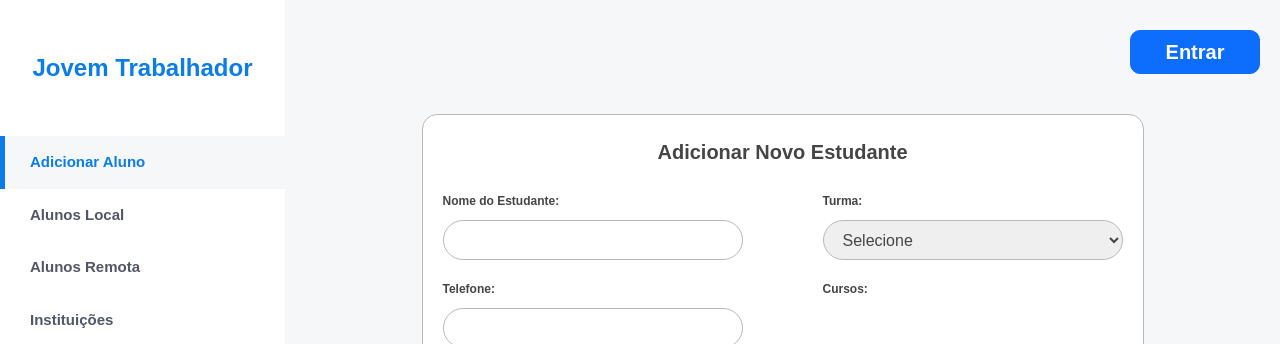
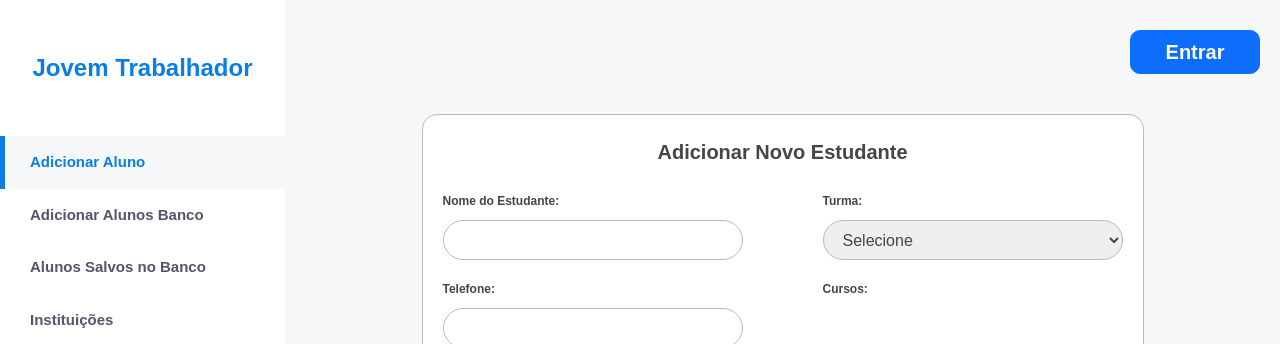
Before and after one commit to Kaua032/Jovem_Trabalhador_Front_End, a React (Vite) app: page / in a window 1280 px wide. Shown: the top 344 px of the page. Built offline with nearby package versions, Linux system fonts and the light colour scheme.

Commit message:
feat: "Updated text of two NavbarComponent instances in Navbar.jsx"

```diff
--- a/src/components/Navbar/Navbar.jsx
+++ b/src/components/Navbar/Navbar.jsx
@@ -9,8 +9,8 @@ export default function Navbar({ ...props }) {
       </a>
       <div>
         <NavbarComponent href="/" type={props.p1} name="Adicionar Aluno" />
-        <NavbarComponent href="/localStudents" type={props.p2} name="Alunos Local" />
-        <NavbarComponent href="/remoteStudents" type={props.p3} name="Alunos Remota" />
+        <NavbarComponent href="/localStudents" type={props.p2} name="Adicionar Alunos Banco" />
+        <NavbarComponent href="/remoteStudents" type={props.p3} name="Alunos Salvos no Banco" />
         <NavbarComponent href="/college" type={props.p4} name="Instituições" />
         <NavbarComponent href="/courses" type={props.p5} name="Cursos" />
         <NavbarComponent href="/party" type={props.p6} name="Turmas" />
```
